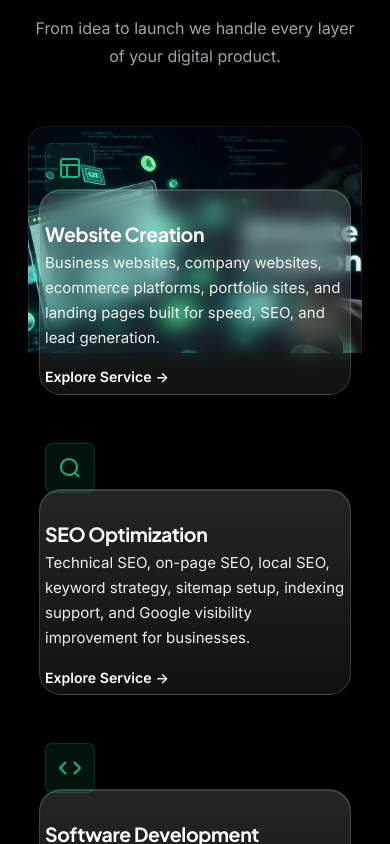
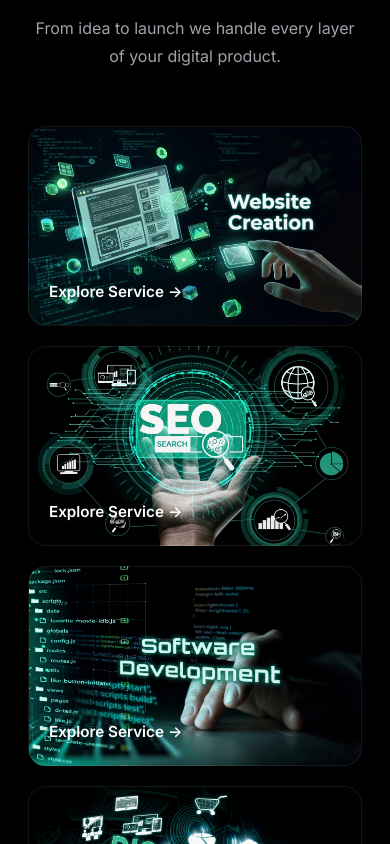
Before and after one commit to groinnovative-git/groinnovative.landingsite, a React (Vite) app: page / in a window 390 px wide. Shown: the part 1800-2644 px from the top of the page. Built offline with nearby package versions, Linux system fonts and the light colour scheme.

Commit message:
bug fixes in home page

```diff
--- a/src/pages/Home.css
+++ b/src/pages/Home.css
@@ -613,20 +613,40 @@
 }
 
 @media (max-width: 768px) {
-    .home-page .service-card {
-        min-height: 228px;
-        padding: 16px;
-    }
-
-    .home-page .service-card::after {
-        left: 10px;
-        right: 10px;
-        bottom: 10px;
-        height: 74%;
-    }
-
-    .home-page .service-card h3 {
-        font-size: 1.22rem;
+    .home-page .service-card,
+    .home-page .service-card:hover {
+        min-height: 200px;
+        padding: 16px 20px;
+        transform: none !important;
+    }
+
+    /* Completely remove the glass effect box on mobile */
+    .home-page .service-card::after,
+    .home-page .service-card:hover::after {
+        display: none !important;
+    }
+
+    /* Hide icon, paragraph, and title completely on mobile */
+    .home-page .service-card .icon-box,
+    .home-page .service-card p,
+    .home-page .service-card h3,
+    .home-page .service-card:hover .icon-box,
+    .home-page .service-card:hover p,
+    .home-page .service-card:hover h3 {
+        display: none !important;
+    }
+
+    /* Keep ONLY the link visible permanently */
+    .home-page .service-card .card-link,
+    .home-page .service-card:hover .card-link {
+        opacity: 1 !important;
+        transform: translateY(0) !important;
+        display: flex !important;
+        color: #fff !important;
+        text-shadow: 0 2px 10px rgba(0, 0, 0, 0.6) !important;
+        margin-top: auto;
+        font-size: 0.95rem;
+        padding-bottom: 4px;
     }
 }
 
@@ -1327,40 +1347,43 @@
     .why-visual {
         padding-left: 0;
         display: flex;
-        justify-content: center;
+        justify-content: flex-start;
         width: 100%;
         margin: 20px 0;
+        position: relative;
     }
 
     .why-line {
-        left: 50%;
-        margin-left: -1px;
+        left: 12px;
+        margin-left: 0;
         top: 20px;
         bottom: 20px;
     }
 
     .why-card {
-        padding: 24px;
-        align-items: center;
-        text-align: center;
+        padding: 20px 20px 20px 44px;
+        align-items: flex-start;
+        text-align: left;
         background: rgba(255, 255, 255, 0.03);
         border: 1px solid var(--border);
         border-radius: var(--radius-lg);
         backdrop-filter: blur(8px);
         -webkit-backdrop-filter: blur(8px);
+        width: 100%;
+        margin-left: 0;
     }
 
     .why-card::before {
-        left: 50%;
-        transform: translateX(-50%);
-        top: -12px;
+        left: 5px;
+        transform: none;
+        top: 24px;
         background: var(--darker);
     }
 
     .why-card-stack {
         gap: 24px;
         width: 100%;
-        max-width: 450px;
+        max-width: 100%;
     }
 
     .why-cta-wrap {
--- a/src/pages/Home.jsx
+++ b/src/pages/Home.jsx
@@ -1,6 +1,6 @@
 import { useEffect, useRef, useState } from 'react'
 import useReveal from '../hooks/useReveal'
-import { Link } from 'react-router-dom'
+import { Link, useNavigate } from 'react-router-dom'
 import { motion, useReducedMotion, useMotionValue, useSpring, useInView } from 'framer-motion'
 import ParticleCanvas from '../components/ParticleCanvas'
 import EyeFollowIcon from '../components/EyeFollowIcon'
@@ -186,6 +186,7 @@ const homeSectionItem = {
 
 export default function Home() {
     useReveal()
+    const navigate = useNavigate()
     const [openFaq, setOpenFaq] = useState(0)
     const [isPaused, setIsPaused] = useState(false)
     const prefersReducedMotion = useReducedMotion()
@@ -315,19 +316,24 @@ export default function Home() {
                         initial="hidden"
                         animate={servicesInView ? 'visible' : 'hidden'}
                     >
-                        {services.map((s, index) => (
+                        {services.map((s, index) => {
+                            const slug = s.title.toLowerCase().replace(/[^a-z0-9]+/g, '-').replace(/(^-|-$)/g, '')
+                            return (
                             <motion.div
                                 key={s.title}
                                 variants={serviceCardAnim}
                                 custom={servicesSplitOffsets[index]}
                                 className="card service-card"
+                                onClick={() => navigate('/services#' + slug)}
+                                style={{ cursor: 'pointer' }}
                             >
                                 <div className="icon-box" style={{ background: s.color, color: 'var(--primary)' }}>{s.icon}</div>
                                 <h3>{s.title}</h3>
                                 <p>{s.desc}</p>
-                                <Link to="/services" className="card-link">Explore Service <span className="arr">→</span></Link>
+                                <span className="card-link">Explore Service <span className="arr">→</span></span>
                             </motion.div>
-                        ))}
+                            )
+                        })}
                         </motion.div>
                     </div>
                     <div style={{ textAlign: 'center', marginTop: 48, position: 'relative', zIndex: 1 }}>
--- a/src/pages/Services.jsx
+++ b/src/pages/Services.jsx
@@ -1,5 +1,5 @@
-import { useState } from 'react'
-import { Link } from 'react-router-dom'
+import { useState, useEffect } from 'react'
+import { Link, useLocation } from 'react-router-dom'
 import { motion } from 'framer-motion'
 import ParticleCanvas from '../components/ParticleCanvas'
 import SEO from '../components/SEO'
@@ -157,6 +157,24 @@ const revealItem = {
 
 export default function Services() {
     const [openFaq, setOpenFaq] = useState(null)
+    const location = useLocation()
+
+    useEffect(() => {
+        if (location.hash) {
+            const id = location.hash.replace('#', '')
+            // Small delay for Framer Motion animation to insert elements into DOM
+            setTimeout(() => {
+                const element = document.getElementById(id)
+                if (element) {
+                    const y = element.getBoundingClientRect().top + window.scrollY - 100 // offset for navbar
+                    window.scrollTo({ top: y, behavior: 'smooth' })
+                }
+            }, 300)
+        } else {
+            window.scrollTo(0, 0)
+        }
+    }, [location.hash])
+
     return (
         <div className="page-enter services-page">
             <SEO {...PAGE_SEO.services} />
@@ -253,9 +271,12 @@ export default function Services() {
                         whileInView="visible"
                         viewport={{ once: true, amount: 0.04 }}
                     >
-                        {services.map((service, index) => (
+                        {services.map((service, index) => {
+                            const slug = service.title.toLowerCase().replace(/[^a-z0-9]+/g, '-').replace(/(^-|-$)/g, '')
+                            return (
                             <motion.article
                                 key={service.title}
+                                id={slug}
                                 className={`service-card service-card-${index + 1}`}
                                 variants={revealItem}
                             >
@@ -306,7 +327,8 @@ export default function Services() {
                                     <ArrowRight size={16} />
                                 </Link>
                             </motion.article>
-                        ))}
+                            )
+                        })}
                     </motion.div>
                 </div>
             </section>
```
